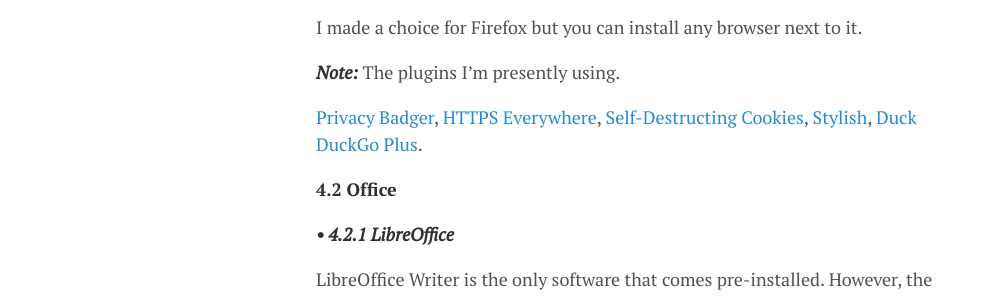
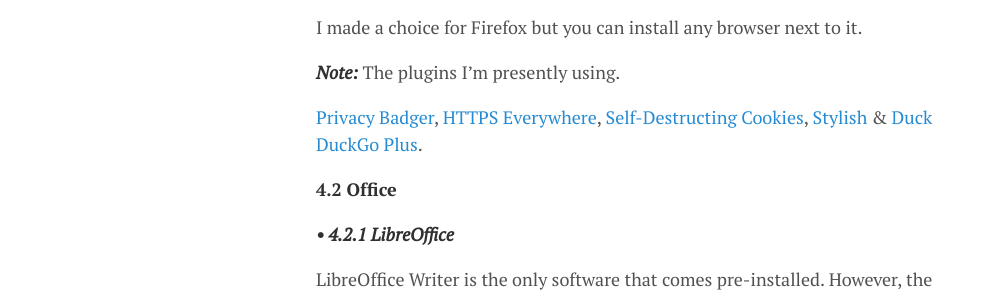
Before and after one commit to lgeurts/lgeurts.github.io, a Jekyll site: the page built from _posts/2017-07-11-bunsenlabs-linux-setup-notes-for dell-inspiron-6000.md, in a window 1280 px wide and 900 px high, scrolled down 2746 px. Shown: the part 155-452 px from the top of the window, without its empty margins (0-995 px from the left). Built offline with Jekyll 4.4.1, drawn with Linux system fonts in a browser that asks for light colours; nearby versions of some CDN libraries; comment, search, counter and statistics services are not loaded.

Commit message:
Update Productivity section #76

```diff
--- a/_posts/2017-07-11-bunsenlabs-linux-setup-notes-for dell-inspiron-6000.md
+++ b/_posts/2017-07-11-bunsenlabs-linux-setup-notes-for dell-inspiron-6000.md
@@ -73,7 +73,7 @@
 
 ***Note:*** The plugins I'm presently using.
 
-[Privacy Badger](https://www.eff.org/privacybadger), [HTTPS Everywhere](https://www.eff.org/https-everywhere), [Self-Destructing Cookies](https://addons.mozilla.org/en-US/firefox/addon/self-destructing-cookies/), [Stylish](https://addons.mozilla.org/en-US/firefox/addon/stylish/), [Duck DuckGo Plus](https://addons.mozilla.org/en-US/firefox/addon/duckduckgo-for-firefox/).
+[Privacy Badger](https://www.eff.org/privacybadger), [HTTPS Everywhere](https://www.eff.org/https-everywhere), [Self-Destructing Cookies](https://addons.mozilla.org/en-US/firefox/addon/self-destructing-cookies/), [Stylish](https://addons.mozilla.org/en-US/firefox/addon/stylish/) & [Duck DuckGo Plus](https://addons.mozilla.org/en-US/firefox/addon/duckduckgo-for-firefox/).
 
 **4.2 Office**
 
```
